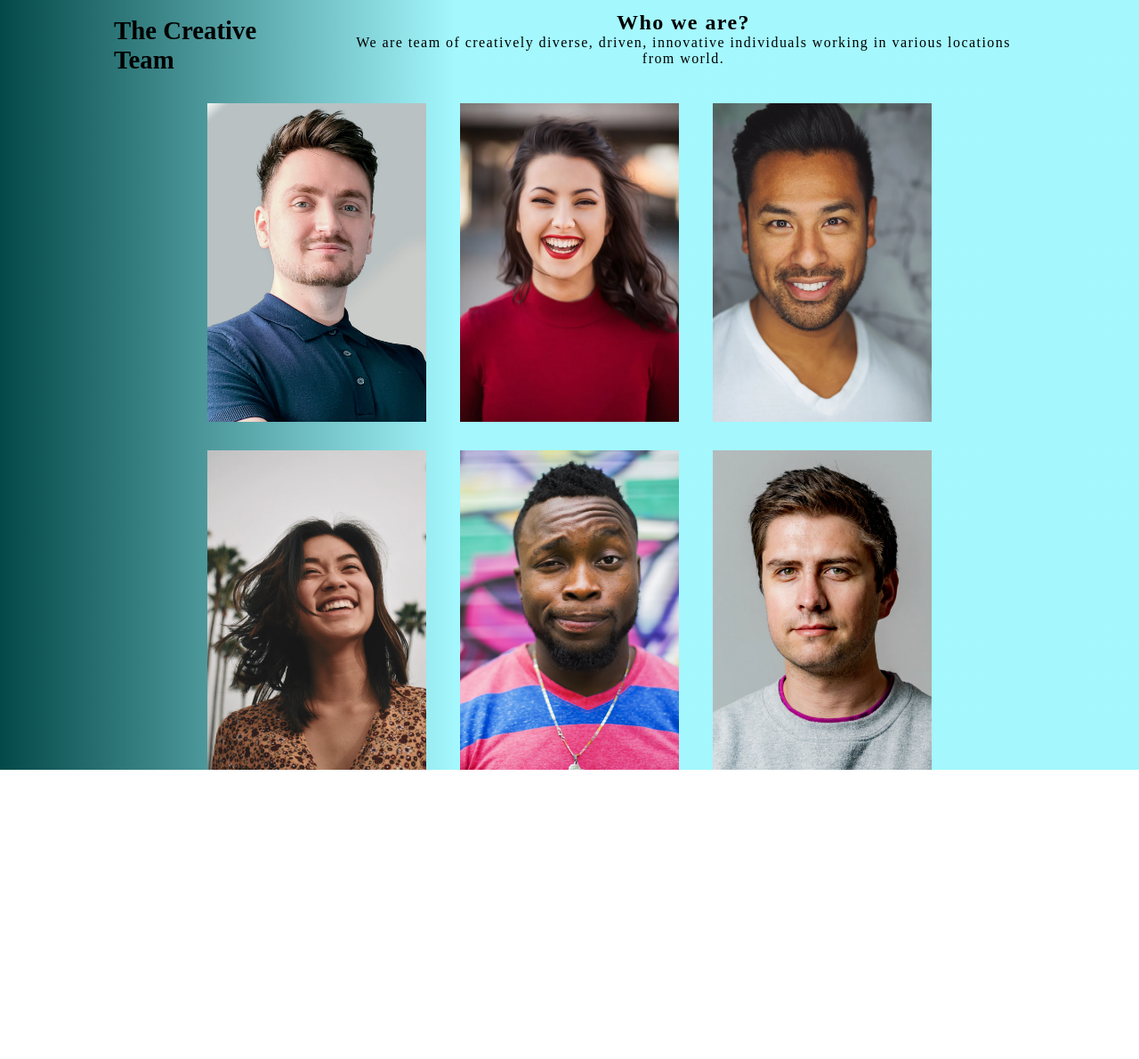
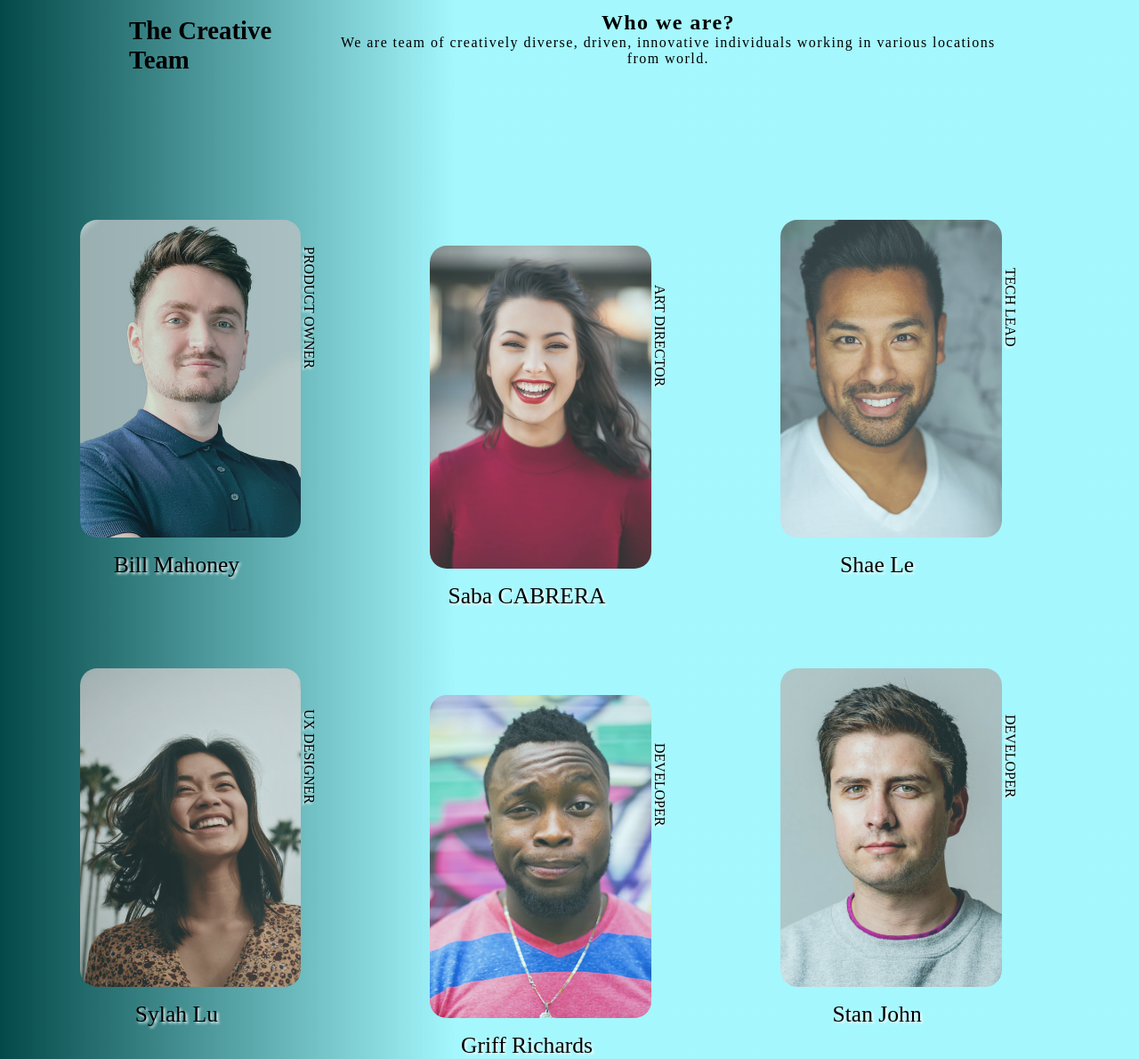
Before and after one commit to severcan4165/Assignments, a plain HTML site: page Project4/index.html in a window 1280 px wide. Shown: the part 121-1311 px from the top of the page at 89% size. Before the commit the page ends 986 px from the top, so only its background shows below. Drawn offline with Linux system fonts and the light colour scheme.

Commit message:
not finished

```diff
--- a/Project4/index.html
+++ b/Project4/index.html
@@ -25,13 +25,54 @@
             <h2>Who we are?</h2>
             <p>We are team of creatively diverse, driven, innovative individuals working in various locations from world.</p></div>
         </section>
-        <section class="imgs">
-            <img src="images/photo1.png" alt="">
-            <img  class="a"src="images/photo2.png" alt="">
-            <img src="images/photo3.png" alt="">
-            <img src="images/photo4.png" alt="">
-            <img  class="a" src="images/photo5.png" alt="">
-            <img src="images/photo6.png" alt="">
+        <section class="container">
+            <div class="imgcontainers">
+              <div class="imgcontaineric">
+                <img src="./images/photo1.png" alt="" />
+                <p id="p1">PRODUCT OWNER</p>
+              </div>
+              <p class="names">Bill Mahoney</p>
+            </div>
+
+            <div class="imgcontainers below">
+              <div class="imgcontaineric ">
+                <img src="./images/photo2.png" alt="" />
+                <p id="p1">ART DIRECTOR</p>
+              </div>
+              <p class="names">Saba CABRERA</p>
+            </div>
+
+            <div class="imgcontainers">
+              <div class="imgcontaineric">
+                <img src="./images/photo3.png" alt="" />
+                <p id="p1">TECH LEAD</p>
+              </div>
+              <p class="names">Shae Le</p>
+            </div>
+
+            <div class="imgcontainers">
+              <div class="imgcontaineric">
+                <img src="./images/photo4.png" alt="" />
+                <p id="p1">UX DESIGNER</p>
+              </div>
+              <p class="names">Sylah Lu</p>
+            </div>
+
+            <div class="imgcontainers below">
+              <div class="imgcontaineric">
+                <img src="./images/photo5.png" alt="" />
+                <p id="p1">DEVELOPER</p>
+              </div>
+              <p class="names">Griff Richards</p>
+            </div>
+
+            <div class="imgcontainers">
+              <div class="imgcontaineric">
+                <img src="./images/photo6.png" alt="" />
+                <p id="p1">DEVELOPER</p>
+              </div>
+              <p class="names">Stan John</p>
+            </div>
         </section>
     </main>
 
--- a/Project4/style.css
+++ b/Project4/style.css
@@ -49,19 +49,18 @@ nav img{
     border-radius: 10px;
     background-color: white;
     color: darkblue;
-    box-shadow: inset 1px 1px 7px darkblue;
+    box-shadow: inset 1px 1px 7px rgb(6, 6, 110);
 }
 main{
-    width: 80%;
+    width: 100%;
     margin:2rem auto 0;
     /* border: 1px solid black; */
 }
 .def{
-
+    margin:1% 10% 1% 10% ;
     display: flex;
-    justify-content:space-between;
+    justify-content:space-evenly;
     align-items: center;
-    margin-bottom: 2rem;
 }
 .firsth1{
     padding-top: 15px;
@@ -74,16 +73,120 @@ main{
     font-size: 1rem;
     font-weight: 500;
     letter-spacing: 0.09rem;
+
 }
-.imgs{
-    width: 80%;
-    margin: auto;
+.container{
+    width: 90%;
+    margin:8rem auto 0;
     display: flex;
     flex-wrap: wrap;
-    justify-content: space-around;
-    gap:2rem;
+    justify-content: center;
+    align-items: center;
+    gap:3rem;
 
 }
-.imgs img{
+.imgcontainers{
     width: 30%;
+        text-align: center;
+        text-align: center;
+
+
+
 }
+.imgcontaineric{
+    width: 90%;
+    text-align: center;
+    margin-left: 1rem;
+     display: flex;
+
+
+}
+.imgcontaineric img{
+    width: 80%;
+    border-radius: 1.2rem;
+    opacity: 0.8;
+    transition: all 0.8s ;
+
+
+}
+.imgcontainers:hover{
+    transform: scale(1.3);
+
+}
+.imgcontainers:hover .imgcontaineric>img{
+
+    box-shadow: 5px 5px 50px black;
+    opacity: 1;
+
+}
+
+
+.below{
+    margin-top:4rem;
+}
+#p1{
+    display: inline-block;
+    width: auto;
+    text-align: center;
+    font-size: 1rem;
+    writing-mode: tb-rl;
+    text-shadow: 2px 2px 3px rgb(255, 255, 255);
+    margin-top: -10rem;
+
+}
+.names{
+    font-size: 1.6rem;
+    position: relative;
+    top:1rem;
+    left:-3rem;
+    text-shadow: 2px 2px 3px rgb(255, 255, 255);
+
+}
+
+@media screen and (min-width:992px) and(max-width:1105){
+
+    .below{
+    margin-top:0;
+    }
+    .imgcontainers{
+        width: 50%;
+        margin: 1rem 3rem;
+    }
+
+    #p1{
+    align-items: flex-start;
+    font-size: 0.8rem;
+    margin-top: 5rem;
+
+    }
+    .container{
+        font-size: 0.9rem;
+    }
+    .names{
+        font-size: 1.3rem;
+    }
+
+}
+
+@media screen and (max-width:992px) {
+
+    .below{
+    margin-top:0;
+    }
+    .imgcontainers{
+        width: 50%;
+        margin: 1rem 3rem;
+    }
+
+    #p1{
+    align-items: flex-start;
+    }
+    .names{
+        font-size: 1rem;
+    }
+
+    .container{
+        font-size: 0.8rem;
+    }
+
+}
```
